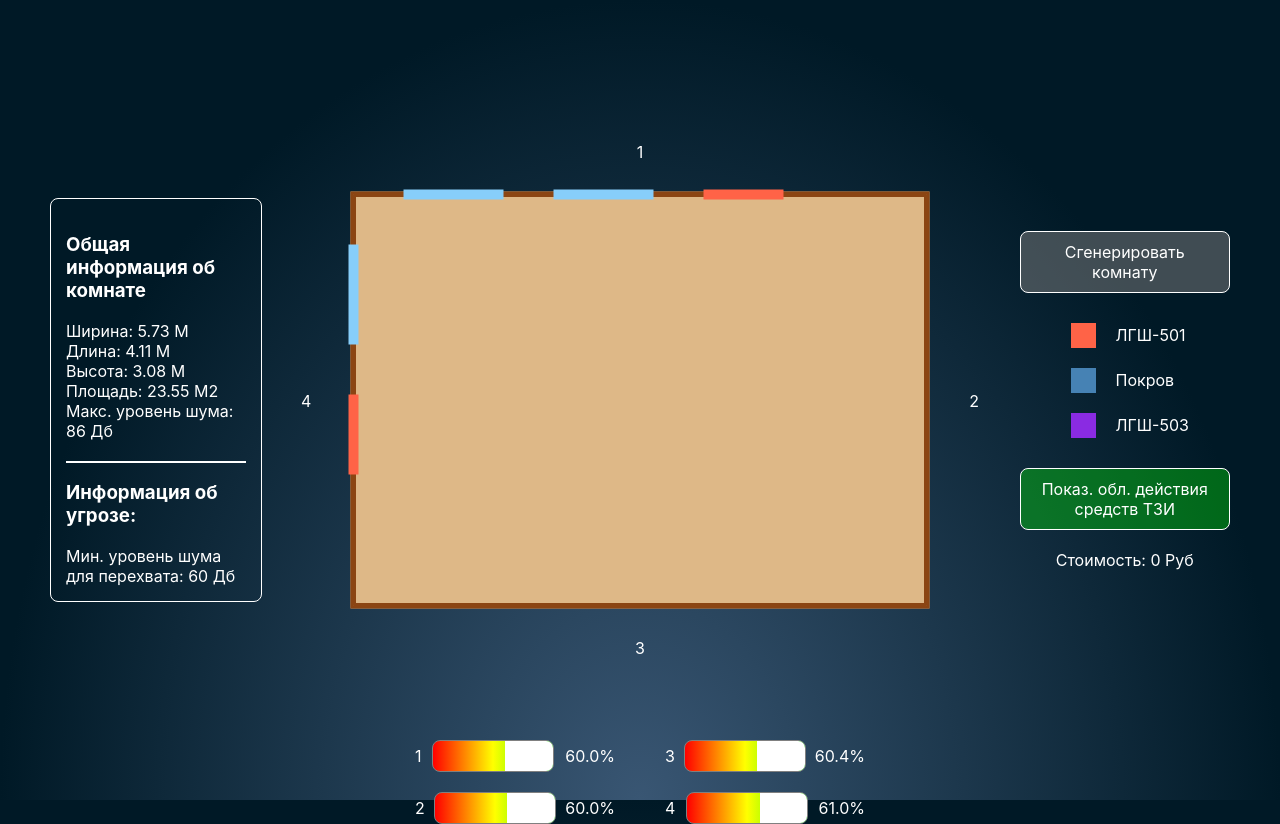
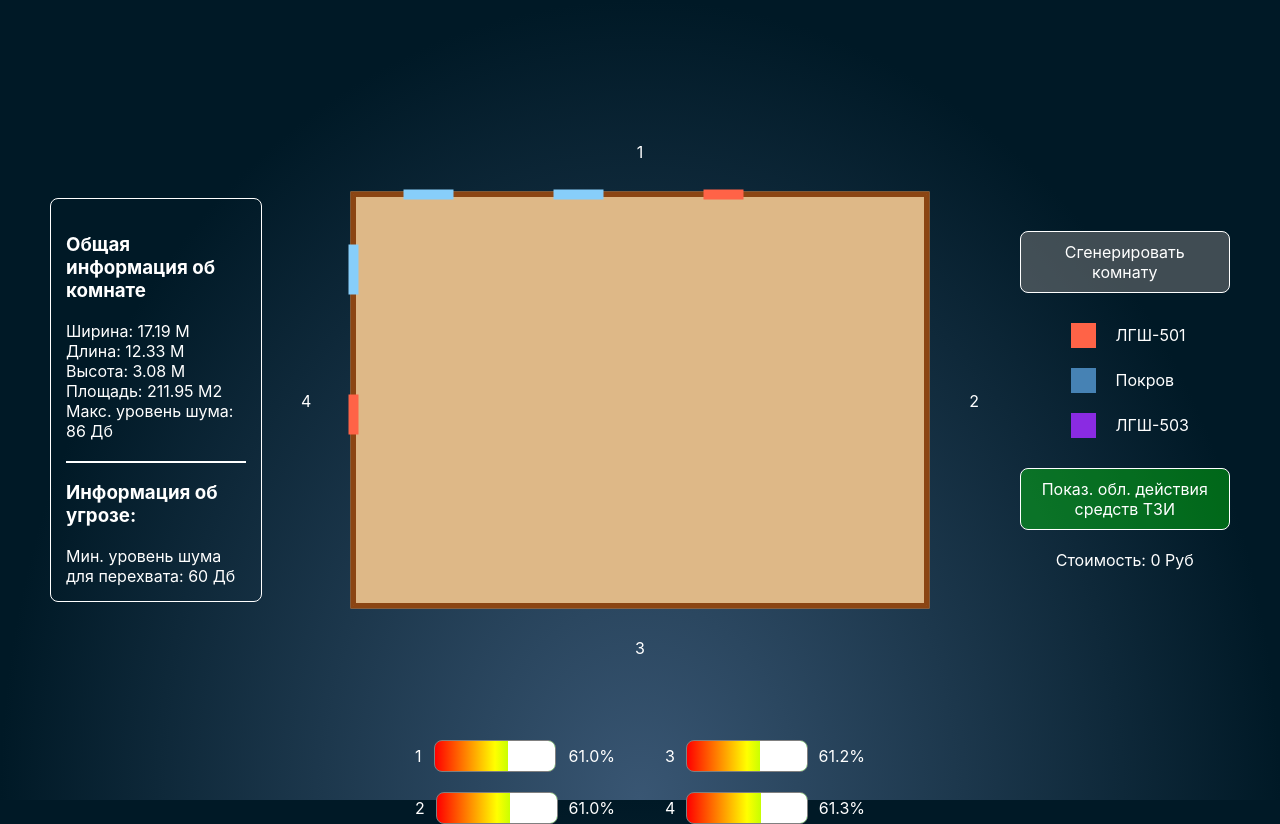
Before and after one commit to KuKupwa/diplom, a React (Create React App) app: page / in a window 1280 px wide. Built offline with nearby package versions, Linux system fonts and the light colour scheme.

Commit message:
фикс вычисления размеров

```diff
--- a/public/devices.json
+++ b/public/devices.json
@@ -4,7 +4,7 @@
 		"type": "sensor",
 		"name": "ЛГШ-501",
 		"cost": 18900,
-		"coverage_area": 400,
+		"coverage_area": 150,
 		"k": 10,
 		"source": "https://www.detsys.ru/product/lgsh-501"
 	},
@@ -13,7 +13,7 @@
 		"type": "block",
 		"name": "Покров",
 		"cost": 21900,
-		"coverage_area": 400,
+		"coverage_area": 150,
 		"k": 15,
 		"source": "https://www.detsys.ru/product/pokrov"
 	},
@@ -22,7 +22,7 @@
 		"type": "wire",
 		"name": "ЛГШ-503",
 		"cost": 32000,
-		"coverage_area": 400,
+		"coverage_area": 300,
 		"k": 20,
 		"source": "https://www.gkshield-security.ru/product/lgsh-503"
 	}
--- a/src/components/OutputInfo.js
+++ b/src/components/OutputInfo.js
@@ -71,8 +71,8 @@ const OutputInfo = () => {
 				<>
 					<OutputInfoElement>
 						<h3>Общая информация об комнате</h3>
-						<div>Ширина: {state.roomData.roomWidth} М</div>
-						<div>Длина: {state.roomData.roomLen} М</div>
+						<div>Ширина: {state.roomData.realRoomWidth} М</div>
+						<div>Длина: {state.roomData.realRoomLen} М</div>
 						<div>Высота: {state.roomData.roomHeight} М</div>
 						<div>Площадь: {state.roomData.s_room} М2</div>
 						<div>Макс. уровень шума: {state.roomData.insideNoise} Дб</div>
--- a/src/components/Room.js
+++ b/src/components/Room.js
@@ -33,8 +33,8 @@ const Window = styled.div`
 	position: absolute;
 	background-color: #87cefa;
 	z-index: 2;
-	width: ${(props) => (props.orientation === "horizontal" ? "100px" : "10px")};
-	height: ${(props) => (props.orientation === "horizontal" ? "10px" : "100px")};
+	width: ${(props) => (props.orientation === "horizontal" ? "50px" : "10px")};
+	height: ${(props) => (props.orientation === "horizontal" ? "10px" : "50px")};
 	top: ${(props) =>
 		props.orientation === "horizontal"
 			? `${props.position[1] - 5}px`
@@ -49,8 +49,8 @@ const Door = styled.div`
 	position: absolute;
 	background-color: #ff6347;
 	z-index: 2;
-	width: ${(props) => (props.orientation === "horizontal" ? "80px" : "10px")};
-	height: ${(props) => (props.orientation === "horizontal" ? "10px" : "80px")};
+	width: ${(props) => (props.orientation === "horizontal" ? "40px" : "10px")};
+	height: ${(props) => (props.orientation === "horizontal" ? "10px" : "40px")};
 	top: ${(props) =>
 		props.orientation === "horizontal"
 			? `${props.position[1] - 5}px`
--- a/src/components/RoomGenerator.js
+++ b/src/components/RoomGenerator.js
@@ -201,7 +201,9 @@ const generateRandomRoom = () => {
 	const roomHeight = parseFloat((randomInt(250, 350) / 100).toFixed(2));
 	const roomWidth = parseFloat((width / 100).toFixed(2));
 	const roomLen = parseFloat((height / 100).toFixed(2));
-	const s_room = parseFloat((roomWidth * roomLen).toFixed(2));
+	const realRoomLen = parseFloat((roomLen * 3).toFixed(2));
+	const realRoomWidth = parseFloat((roomWidth * 3).toFixed(2));
+	const s_room = parseFloat((realRoomLen * realRoomWidth).toFixed(2));
 
 	const insideNoise = randomInt(80, 100);
 	const scammerNoise = 60;
@@ -220,7 +222,8 @@ const generateRandomRoom = () => {
 			coord: [0, 0, width, 0, width, 5, 0, 5],
 			length: roomWidth,
 			height: roomHeight,
-			s: parseFloat((roomWidth * roomHeight).toFixed(2)),
+			realW: roomWidth * 3,
+			s: parseFloat((roomWidth * 3 * roomHeight).toFixed(2)),
 			windows: [],
 			doors: [],
 			name: "1",
@@ -232,7 +235,8 @@ const generateRandomRoom = () => {
 			coord: [width, 0, width, height, width - 5, height, width - 5, 0],
 			length: roomLen,
 			height: roomHeight,
-			s: parseFloat((roomHeight * roomLen).toFixed(2)),
+			realW: roomLen * 3,
+			s: parseFloat((roomLen * 3 * roomHeight).toFixed(2)),
 			windows: [],
 			doors: [],
 			name: "2",
@@ -244,7 +248,8 @@ const generateRandomRoom = () => {
 			coord: [width, height, 0, height, 0, height - 5, width, height - 5],
 			length: roomWidth,
 			height: roomHeight,
-			s: parseFloat((roomWidth * roomHeight).toFixed(2)),
+			realW: roomWidth * 3,
+			s: parseFloat((roomWidth * 3 * roomHeight).toFixed(2)),
 			windows: [],
 			doors: [],
 			name: "3",
@@ -256,7 +261,8 @@ const generateRandomRoom = () => {
 			coord: [0, height, 0, 0, 5, 0, 5, height],
 			length: roomLen,
 			height: roomHeight,
-			s: parseFloat((roomLen * roomHeight).toFixed(2)),
+			realW: roomLen * 3,
+			s: parseFloat((roomLen * 3 * roomHeight).toFixed(2)),
 			windows: [],
 			doors: [],
 			name: "4",
@@ -334,6 +340,8 @@ const generateRandomRoom = () => {
 		s_room,
 		insideNoise,
 		scammerNoise,
+		realRoomLen,
+		realRoomWidth,
 	};
 };
 
```
